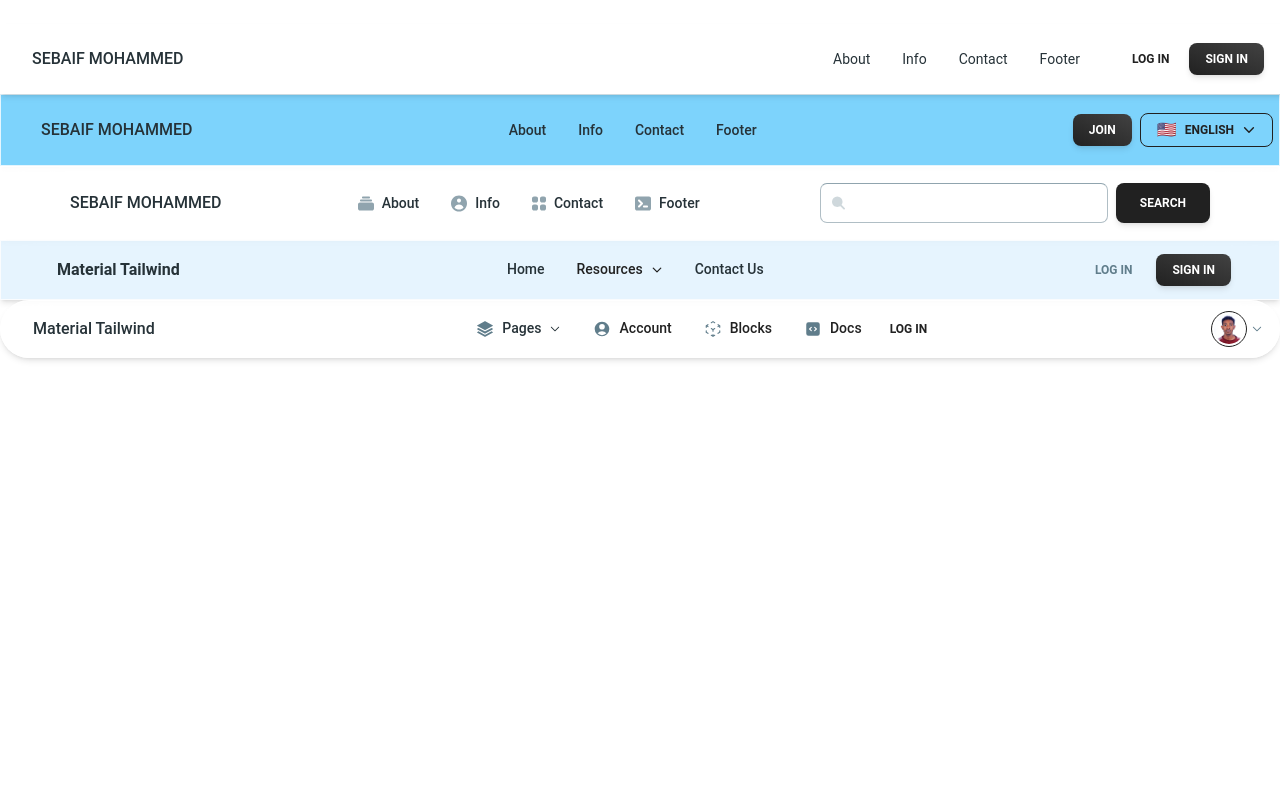
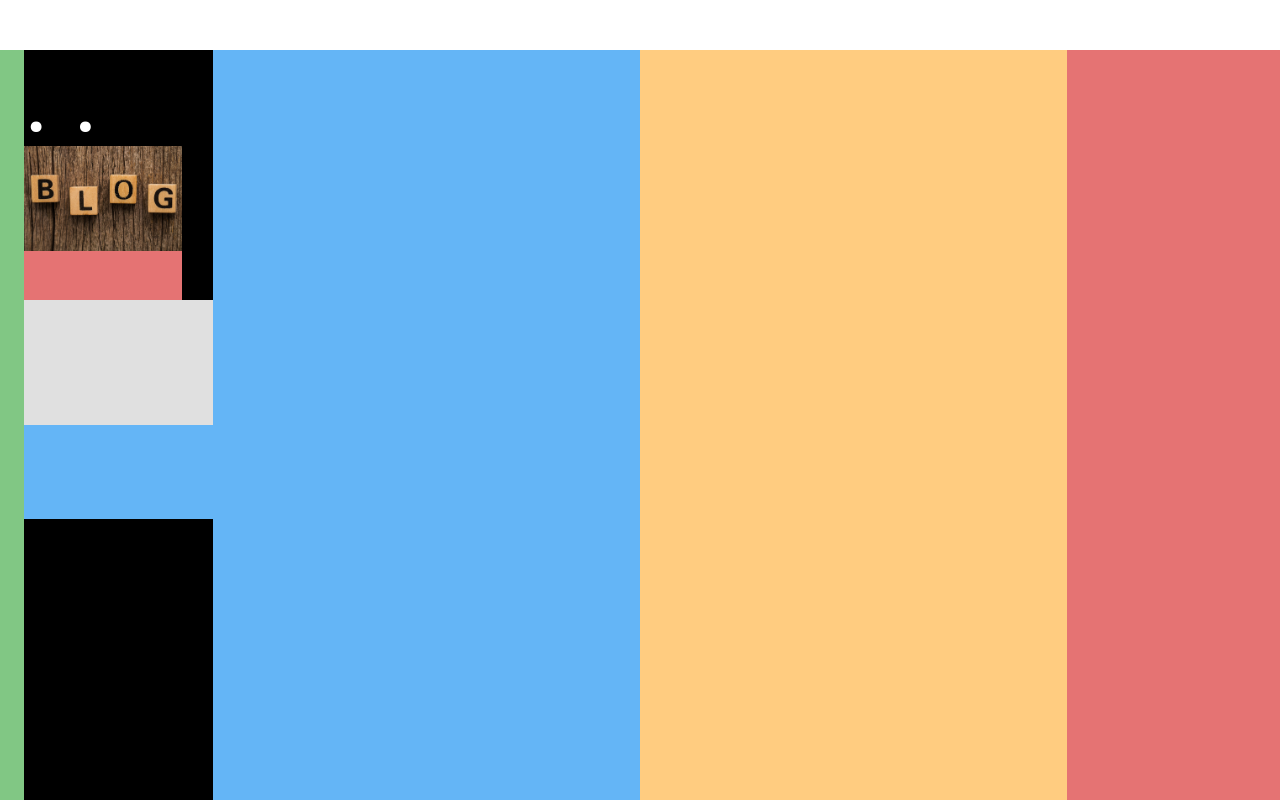
Before and after one commit to sabaif-s/ReactCollectionComponentt, a React (Vite) app: page / in a window 1280 px wide. Built offline with nearby package versions, Linux system fonts and the light colour scheme.

Commit message:
starting Home Page Blog

```diff
--- a/src/App.jsx
+++ b/src/App.jsx
@@ -1,6 +1,7 @@
 import { useState } from 'react'
 
   import SelectedNavBar from './components/navbar/selectedNavBar'
+  import SelectedHomePage from './components/homepage/SelectedHomePage';
 
 function App() {
   const [count, setCount] = useState(0);
@@ -8,11 +9,12 @@ function App() {
 
   return (
     <div className='w-full h-screen overflow-hidden '>
-         <SelectedNavBar selected={"sticky"} selectedNames={{brandName:"SEBAIF MOHAMMED" , firstNameLink:"About", secondNameLink:"Info", thirdNameLink:"Contact",fourthNameLink:"Footer",login:"login",signIn:"sign-in"}} />
+      <SelectedHomePage selected={"first"} />
+         {/* <SelectedNavBar selected={"sticky"} selectedNames={{brandName:"SEBAIF MOHAMMED" , firstNameLink:"About", secondNameLink:"Info", thirdNameLink:"Contact",fourthNameLink:"Footer",login:"login",signIn:"sign-in"}} />
          <SelectedNavBar selected={"language"}  selectedNames={{brandName:"SEBAIF MOHAMMED" , firstNameLink:"About", secondNameLink:"Info", thirdNameLink:"Contact",fourthNameLink:"Footer",login:"login",signIn:"sign-in"}} />
          <SelectedNavBar selected={"search"}  selectedNames={{brandName:"SEBAIF MOHAMMED" , firstNameLink:"About", secondNameLink:"Info", thirdNameLink:"Contact",fourthNameLink:"Footer",login:"login",signIn:"sign-in"}} />
          <SelectedNavBar selected={"megaMenu"}  selectedNames={{brandName:"SEBAIF MOHAMMED" , firstNameLink:"About", secondNameLink:"Info", thirdNameLink:"Contact",fourthNameLink:"Footer",login:"login",signIn:"sign-in"}} />
-         <SelectedNavBar selected={"avatar"}  selectedNames={{brandName:"SEBAIF MOHAMMED" , firstNameLink:"About", secondNameLink:"Info", thirdNameLink:"Contact",fourthNameLink:"Footer",login:"login",signIn:"sign-in"}} />
+         <SelectedNavBar selected={"avatar"}  selectedNames={{brandName:"SEBAIF MOHAMMED" , firstNameLink:"About", secondNameLink:"Info", thirdNameLink:"Contact",fourthNameLink:"Footer",login:"login",signIn:"sign-in"}} />  */}
     </div>
   )
 }
--- /dev/null
+++ b/src/components/homepage/HomePageOne.jsx
@@ -0,0 +1,34 @@
+import React from 'react';
+
+const  HomePageOne = () => {
+    return (
+        <div className='w-full absolute flex  bottom-0 bg-gray-300' style={{height:"calc(100vh - 50px)"}} >
+            <div className='w-1/6 bg-green-300 pl-6 flex flex-col' >
+                     <div className='w-full h-1/2 bg-gray-300' >
+                          <div className='w-full h-2/3 bg-black flex flex-col justify-center items-start' >
+                            <div className='' ><span className='text-8xl text-white ' >. .</span></div>
+                            <div className='w-5/6 h-2/3 bg-red-300' >
+                                <img src="/blogImage.jpg" alt="" />
+                            </div>
+                          </div>
+                     </div>
+                     <div className='w-full h-1/2 bg-black' >
+                      <div className='w-full h-1/4 p-4 bg-blue-300' >
+
+                      </div>
+</div>
+            </div>
+            <div className='w-2/6 bg-blue-300' >
+
+            </div>
+            <div className='w-2/6 bg-orange-200' >
+
+            </div>
+            <div className='w-1/6 bg-red-300' >
+
+            </div>
+        </div>
+    );
+};
+
+export default  HomePageOne;
--- /dev/null
+++ b/src/components/homepage/SelectedHomePage.jsx
@@ -0,0 +1,18 @@
+import React from 'react';
+import { useEffect,useState,Suspense,lazy } from 'react';
+const  SelectedHomePage = ({selected}) => {
+      const FirstHomePage=lazy(()=> import('./HomePageOne'));
+    return (
+         <>
+         {
+            selected && selected == "first" && (
+                <Suspense fallback={<div></div>} >
+                <FirstHomePage/>
+                </Suspense>
+            )
+         }
+         </>
+    );
+};
+
+export default  SelectedHomePage;
```
Also changed, not shown: public/blogImage.jpg (added).
